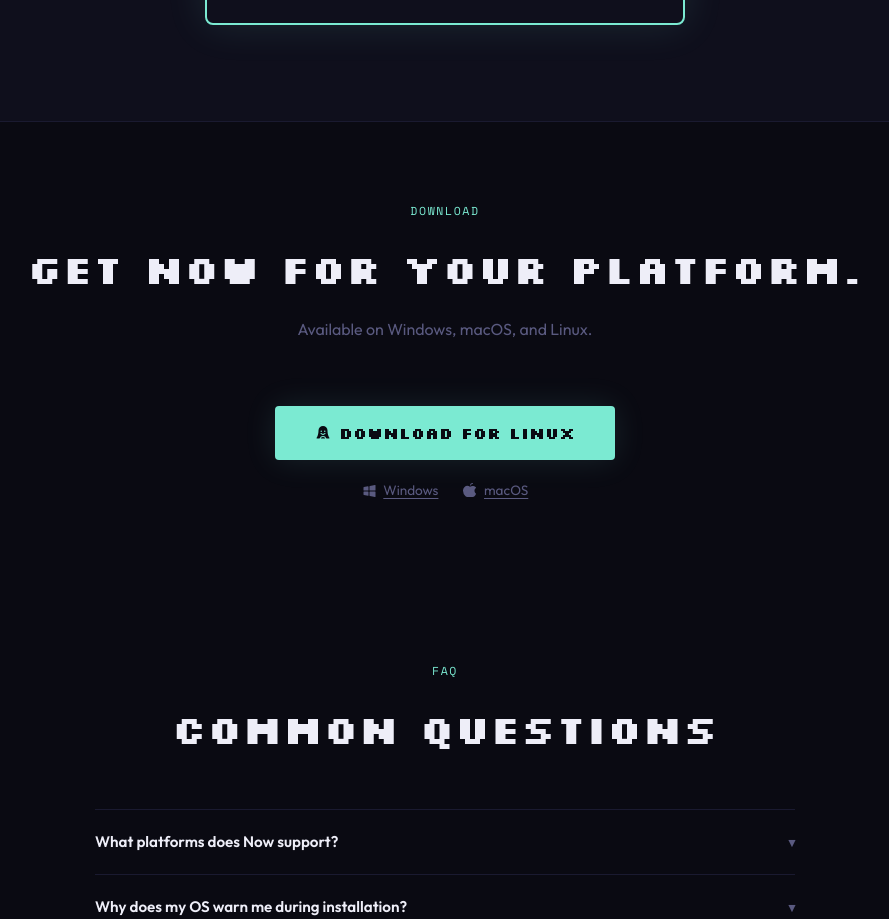
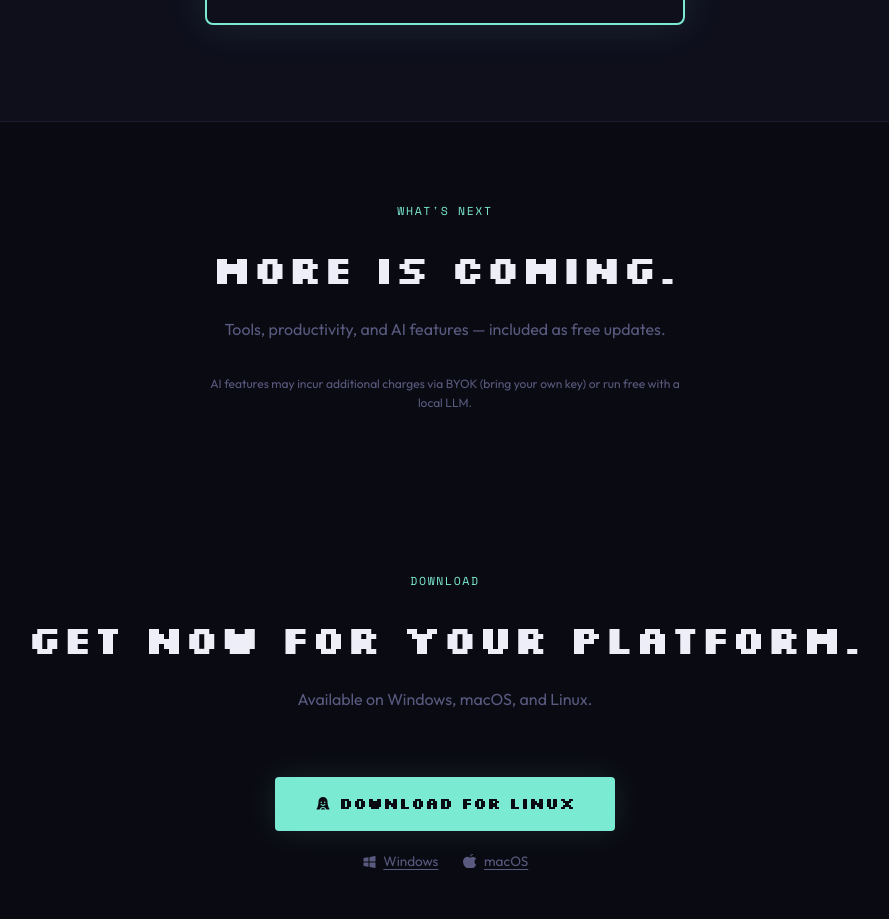
Before and after one commit to ricardoalexanderh/ricardoalexander-dev, a React (Vite) app: page /products/now in a window 1280 px wide. Shown: the part 6700-7619 px from the top of the page, without its empty margins (195-1084 px from the left). Built offline with nearby package versions, Linux system fonts and the light colour scheme; no server answers.

Commit message:
Add coming soon section

```diff
--- a/src/now-landing-frontend.tsx
+++ b/src/now-landing-frontend.tsx
@@ -2518,6 +2518,20 @@ const NowLandingFrontend: React.FC = () => {
         </div>
       </section>
 
+      {/* UPCOMING */}
+      <section id="upcoming" style={{ padding: '5rem 0', position: 'relative', zIndex: 1 }}>
+        <div className="now-container">
+          <p className="now-section-label now-reveal">What's Next</p>
+          <h2 className="now-section-title now-reveal">More is coming.</h2>
+          <p className="now-section-sub now-reveal" style={{ marginBottom: '2rem' }}>
+            Tools, productivity, and AI features &mdash; included as free updates.
+          </p>
+          <p className="now-reveal" style={{ textAlign: 'center', fontSize: '0.75rem', color: 'var(--muted)', maxWidth: '480px', margin: '0 auto', lineHeight: 1.6 }}>
+            AI features may incur additional charges via BYOK (bring your own key) or run free with a local LLM.
+          </p>
+        </div>
+      </section>
+
       {/* DOWNLOAD */}
       <section id="download" style={{ padding: '5rem 0', position: 'relative', zIndex: 1 }}>
         <div className="now-container" style={{ textAlign: 'center' }}>
```
